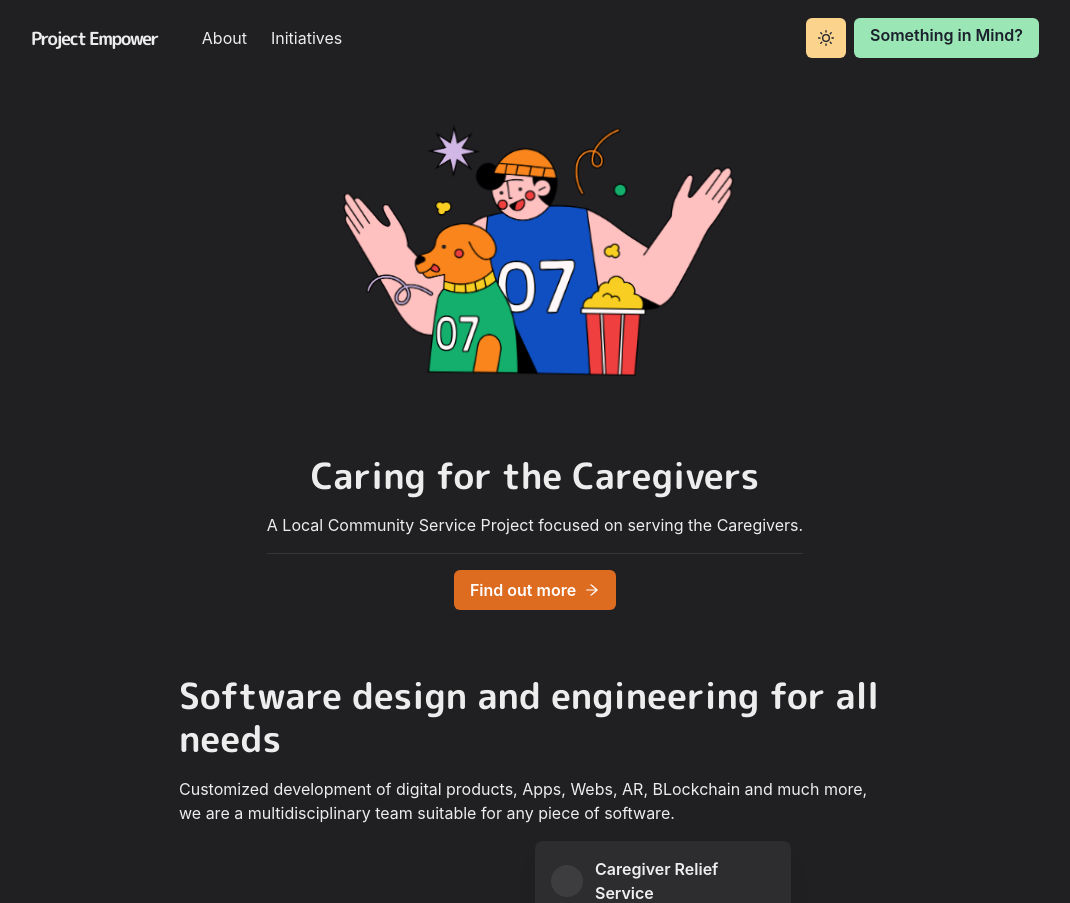
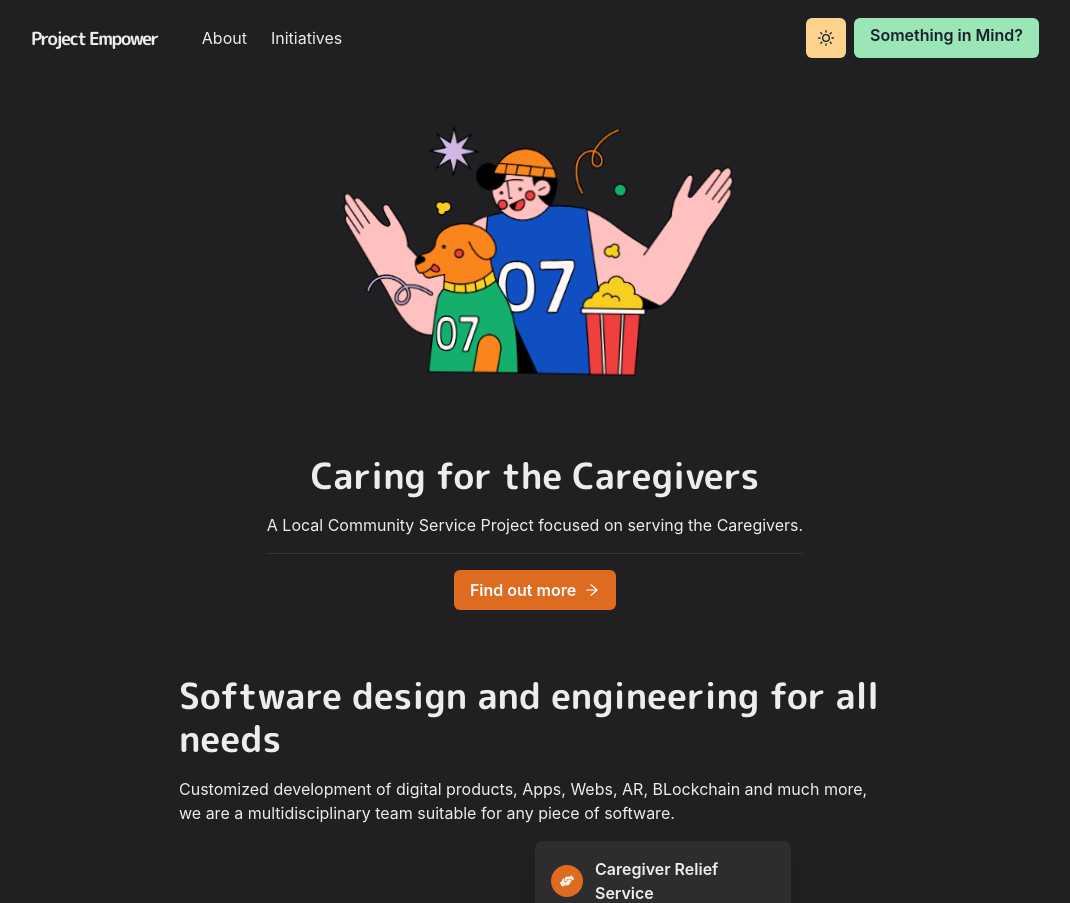
Before and after one commit to nicfang1/projectempower, a Next.js app: page / in a window 1280 px wide. Shown: the top 903 px of the page, without its empty margins (105-1175 px from the left). Built offline with nearby package versions, Linux system fonts and the light colour scheme.

Commit message:
edit icon button

```diff
--- a/pages/index.js
+++ b/pages/index.js
@@ -209,16 +209,20 @@ const HeroSection = () => {
 										scale: 1.1,
 									}}
 								>
+									{initiative.icons.map((i, index) => (
 										<Button
 											borderRadius="full"
 											h={8}
 											minW={8}
 											fontSize="sm"
 											p={0}
-										bg={initiative.icons.bgColor}
+											bg={i.bgColor}
+											key={index}
 										>
-										{initiative.icons.icon}
+											{i.icon}
 										</Button>
+									))}
+
 									<Text fontWeight="semibold">{initiative.heading}</Text>
 								</ChakraBox>
 							))}
```
Lines whose indentation alone changed are shown as unchanged.
